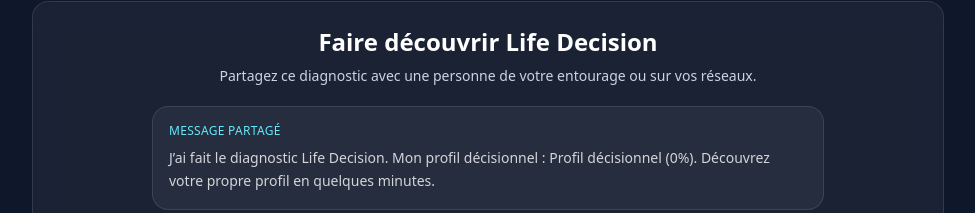
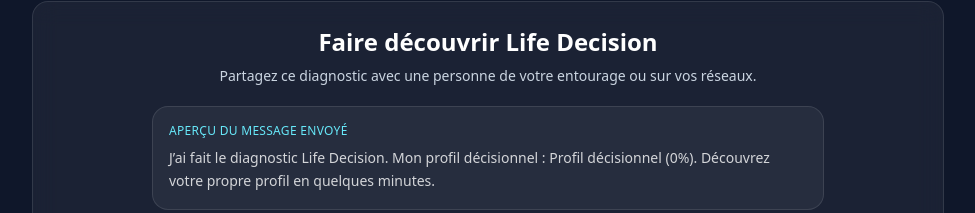
Before and after one commit to arnaudcrestey/life-decision, a Next.js app: page /resultat in a window 1280 px wide. Shown: the part 1139-1352 px from the top of the page, without its empty margins (152-1127 px from the left). Built offline with nearby package versions, Linux system fonts and the light colour scheme.

Commit message:
Update share-buttons.tsx

```diff
--- a/components/share-buttons.tsx
+++ b/components/share-buttons.tsx
@@ -43,7 +43,7 @@
 
       <div className="mx-auto mb-5 max-w-2xl rounded-2xl border border-white/10 bg-white/5 p-4 text-left">
         <p className="mb-2 text-xs uppercase tracking-wide text-cyan-300">
-          Message partagé
+          Aperçu du message envoyé
         </p>
         <p className="text-sm leading-relaxed text-white/80">
           {shareText}
```
